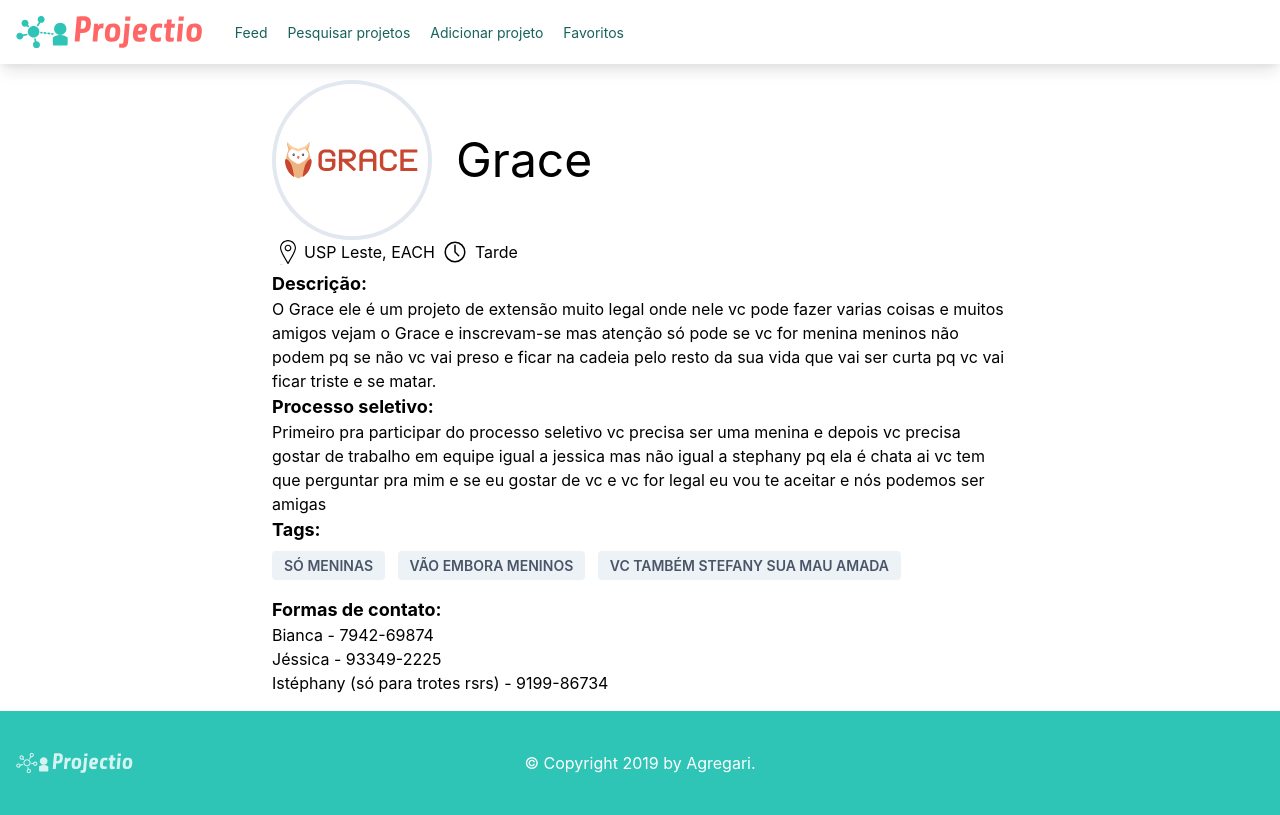
After one commit to amandaventurin-zz/Interhack-1, a Flask app: template templates/projeto.html in a window 1280 px wide. The commit adds this page. Run offline with Flask 2, Linux system fonts and the light colour scheme; the template is opened without the code that fills it, so the values that code supplies are empty.

Commit message:
Adicionei a pagina de projetos

```diff
--- a/app.py
+++ b/app.py
@@ -1,16 +1,72 @@
 from flask import Flask, escape, request, redirect, render_template, g
+import re
 
 app = Flask(__name__)
 
 class Project:
-  def __init__(self, title, image):
+
+  def __init__(
+    self,
+    title,
+    image,
+    tags,
+    desc,
+    universidade,
+    campus,
+    instituto,
+    curso):
     self.title = title
     self.image = image
+    self.tags  = tags
+    self.desc  = desc
+    self.universidade = universidade
+    self.campus = campus
+    self.instituto = instituto
+    self.curso = curso
 
 projects = [
-  Project('Grace', '/static/img/grace.svg'),
-  Project('Flower', '/static/img/card-top.jpg')
+  Project(
+    title='Grace',
+    image='/static/img/grace.svg',
+    tags=set(),
+    desc='aaaaaa',
+    universidade='USP',
+    campus='USP Leste',
+    instituto='EACH',
+    curso='SI'),
+  Project(
+    title='Flower',
+    image='/static/img/card-top.jpg',
+    tags={'SAUDE'},
+    desc='',
+    universidade='USP',
+    campus='USP Leste',
+    instituto='EACH',
+    curso='TM')
 ]
+
+def search(
+  projects,
+  tags,
+  universidade,
+  campus,
+  instituto,
+  curso):
+  ret = []
+  for p in projects:
+    uni = re.compile(universidade)
+    cam = re.compile(campus)
+    ins = re.compile(instituto)
+    cur = re.compile(curso)
+
+    if not p.tags.issuperset(tags): continue
+    if uni.search(p.universidade) is None: continue
+    if cam.search(p.campus) is None: continue
+    if ins.search(p.instituto) is None: continue
+    if cur.search(p.curso) is None: continue
+
+    ret.append(p)
+  return ret
 
 @app.route('/')
 def hello():
@@ -25,3 +81,25 @@ def feed():
 @app.route('/<name>')
 def foo(name):
   return render_template(name)
+
+@app.route('/form-test/', methods=['POST'])
+def form_test():
+  form = request.form
+  #return f'{form}'
+  tags = set()
+  if form.get('tag-saude')   == 'on': tags.add('SAUDE')
+  if form.get('tag-lgbt')    == 'on': tags.add('LGBT')
+  if form.get('tag-esporte') == 'on': tags.add('ESPORTE')
+  uni = form.get('universidade')
+  cam = form.get('campus')
+  ins = form.get('instituto')
+  cur = form.get('curso')
+
+  p = search(
+    projects=projects,
+    tags=tags,
+    universidade=uni,
+    campus=cam,
+    instituto=ins,
+    curso=cur)
+  return render_template('feed.html', projects=p)
--- a/templates/feed.html
+++ b/templates/feed.html
@@ -1,4 +1,5 @@
 {% extends "base.html" %}
+{% black title %}Feed{% endblock %}
 {% block page %}
 <div class="w-full flex flex-wrap">
     {% for project in projects %}
@@ -8,10 +9,13 @@
             <div class="px-6 py-4">
                 <div class="font-bold text-2xl mb-2">{{project.title}}</div>
                 <p class="text-gray-700 text-base">
-                    Lorem ipsum dolor sit amet, consectetur adipisicing elit. Voluptatibus quia, nulla! Maiores et perferendis eaque, exercitationem praesentium nihil.
+                    {{project.desc}}
                 </p>
             </div>
             <div class="px-6 py-4">
+                {% for tag in project.tags %}
+                <span class="inline-block bg-gray-200 rounded px-3 py-1 text-sm font-semibold text-gray-700 mr-2 mb-2">{{tag}}</span>
+                {% endfor %}
                 <span class="inline-block bg-gray-200 rounded px-3 py-1 text-sm font-semibold text-gray-700 mr-2 mb-2">#photography</span>
                 <span class="inline-block bg-gray-200 rounded px-3 py-1 text-sm font-semibold text-gray-700 mr-2 mb-2">#travel</span>
                 <span class="inline-block bg-gray-200 rounded  px-3 py-1 text-sm font-semibold text-gray-700 mr-2 mb-2">#winter</span>
--- /dev/null
+++ b/templates/projeto.html
@@ -0,0 +1,51 @@
+{% extends "base.html" %}
+{% block title %}Projeto rojeto{% endblock %}
+{% block page %}
+<div class="mx-auto max-w-3xl px-4 py-4 container">
+    <div class="mx-auto container flex flex-row items-center">
+        <div class="w-1/4">
+            <div class="w-20 h-20 md:w-40 md:h-40 flex items-center justify-center border-4 rounded-full">
+                <img class="w-full object-fit" src="/static/img/grace.svg"/>
+            </div>
+        </div>
+        <div class="w-1/2 text-5xl">
+            Grace
+        </div>
+    </div>
+    <div class="flex flex-row">
+        <img class="w-4 mx-2" src="/static/location_icon.svg"/> USP Leste, EACH
+        <img class="w-6 mx-2" src="/static/time_icon.svg"/> Tarde
+    </div>
+    <div>
+        <span class="font-bold text-lg">Descrição: <br/></span>
+        O Grace ele é um projeto de extensão muito legal onde nele vc pode
+        fazer varias coisas e muitos amigos vejam o Grace e inscrevam-se
+        mas atenção só pode se vc for menina meninos não podem pq se não
+        vc vai preso e ficar na cadeia pelo resto da sua vida que vai ser
+        curta pq vc vai ficar triste e se matar.
+    </div>
+    <div>
+        <span class="font-bold text-lg">Processo seletivo: <br/></span>
+        Primeiro pra participar do processo seletivo vc precisa ser uma
+        menina e depois vc precisa gostar de trabalho em equipe igual
+        a jessica mas não igual a stephany pq ela é chata ai vc
+        tem que perguntar pra mim e se eu gostar de vc e vc for legal
+        eu vou te aceitar e nós podemos ser amigas
+    </div>
+    <div>
+        <span class="font-bold text-lg">Tags: <br/></span>
+        <div class="py-2">
+            <span class="inline-block bg-gray-200 rounded px-3 py-1 text-sm font-semibold text-gray-700 mr-2 mb-2">SÓ MENINAS</span>
+            <span class="inline-block bg-gray-200 rounded px-3 py-1 text-sm font-semibold text-gray-700 mr-2 mb-2">VÃO EMBORA MENINOS</span>
+            <span class="inline-block bg-gray-200 rounded px-3 py-1 text-sm font-semibold text-gray-700 mr-2 mb-2">VC TAMBÉM STEFANY SUA MAU AMADA</span>
+        </div>
+    </div>
+    <div>
+        <span class="font-bold text-lg">Formas de contato: <br/></span>
+        Bianca - 7942-69874</br>
+        Jéssica - 93349-2225</br>
+        Istéphany (só para trotes rsrs) - 9199-86734</br>
+    </div>
+
+</div>
+{% endblock %}
```
Also changed, not shown: templates/form.html (added, +14 -0 lines), static/location_icon.svg (added), static/time_icon.svg (added).
